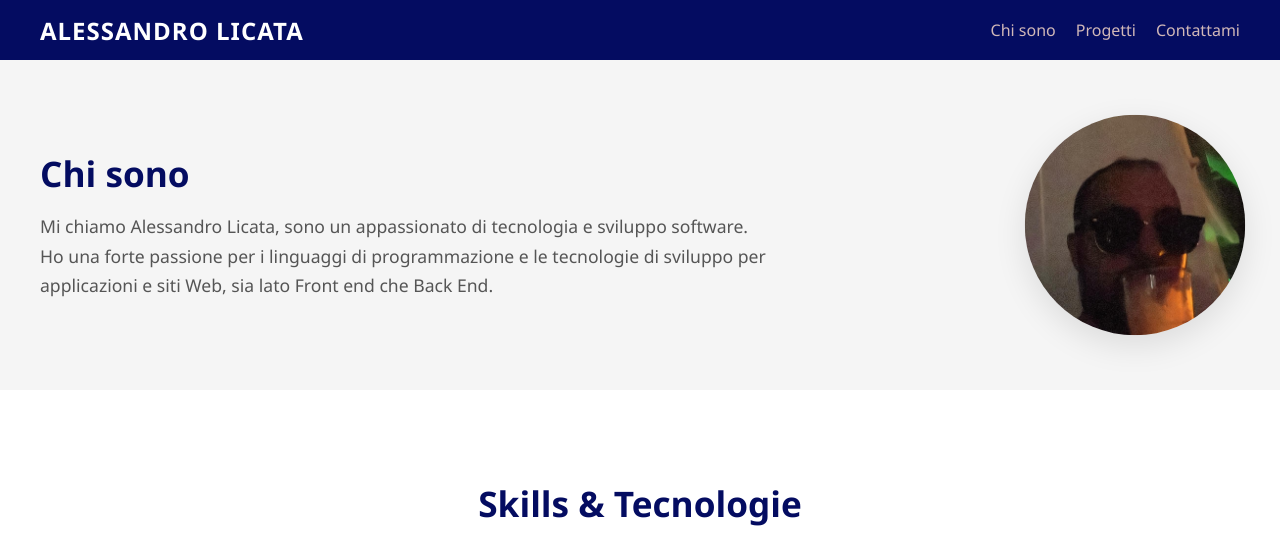
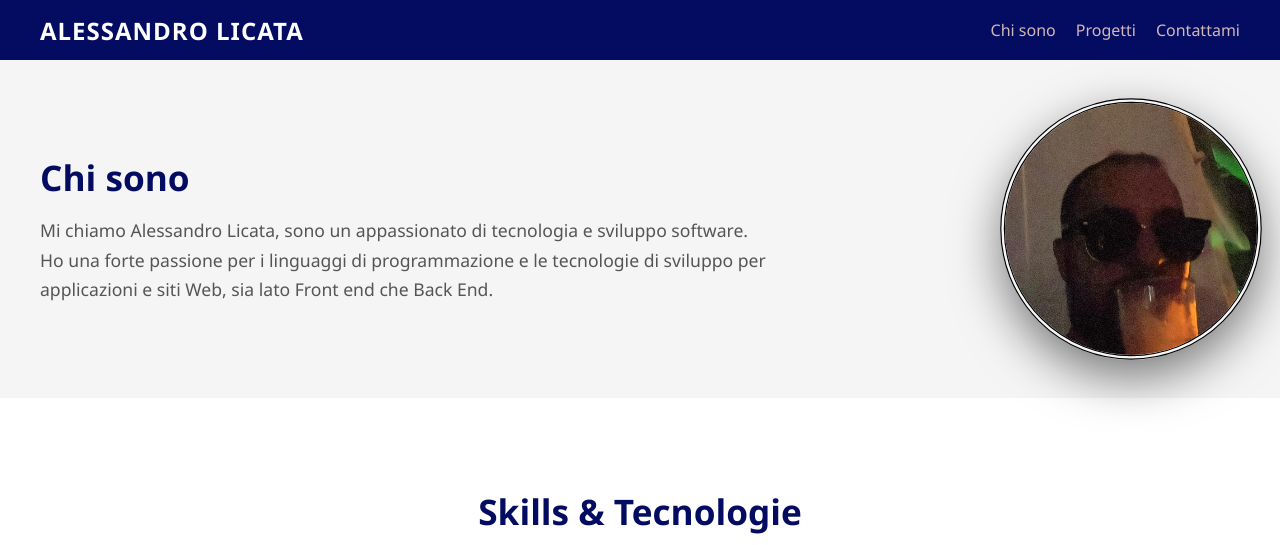
Before and after one commit to alexlct97/WhoAmI, a plain HTML site: page index.html in a window 1280 px wide. In both pictures the pointer is over the picture 1135 px from the left and 225 px from the top of the page. Shown: the top 545 px of the page. Drawn offline with Linux system fonts and the light colour scheme.

Commit message:
rmv zone identifier

```diff
--- a/css/style.css
+++ b/css/style.css
@@ -96,10 +96,13 @@ body {
     transition: transform 0.4s ease;
     cursor: pointer;
     box-shadow: 0 10px 30px rgba(0,0,0,0.1);
+    border-style:double;
+    border-width: 4px;
 }
 
 .img1 img:hover {
-    transform: scale(1.05);
+    transform: scale(1.20);
+    box-shadow: 0 15px 40px rgba(0,0,0,0.5);
 }
 
 .projects {
```
Also changed, not shown: 14 other files.
